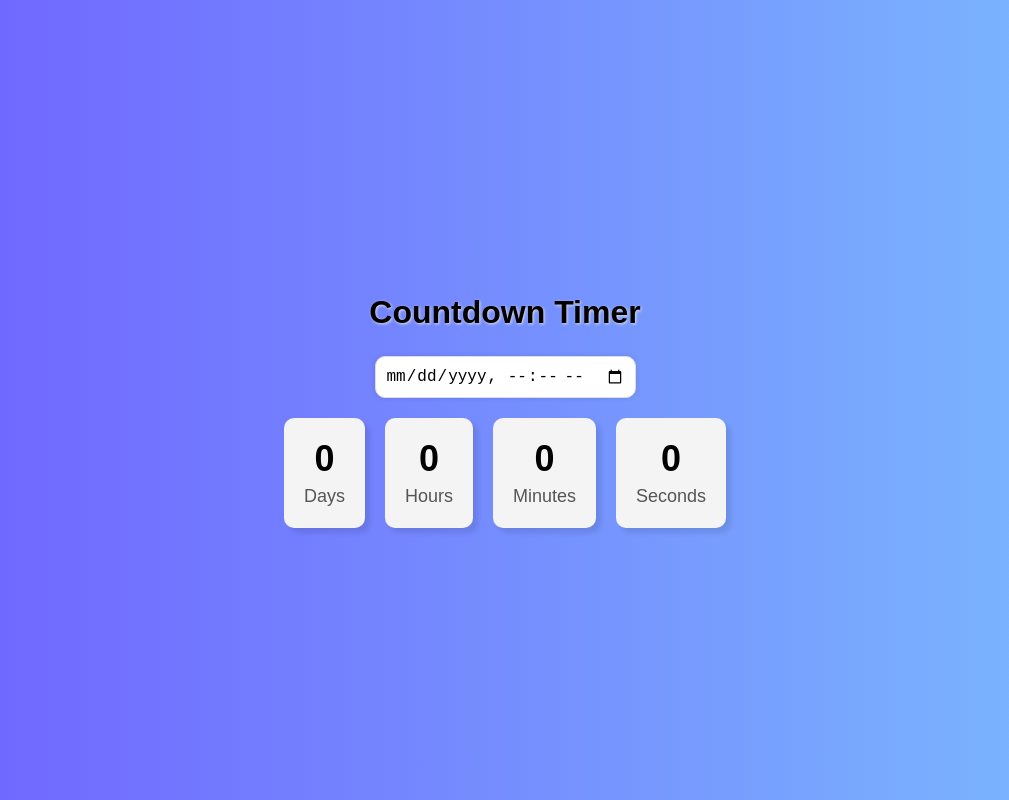
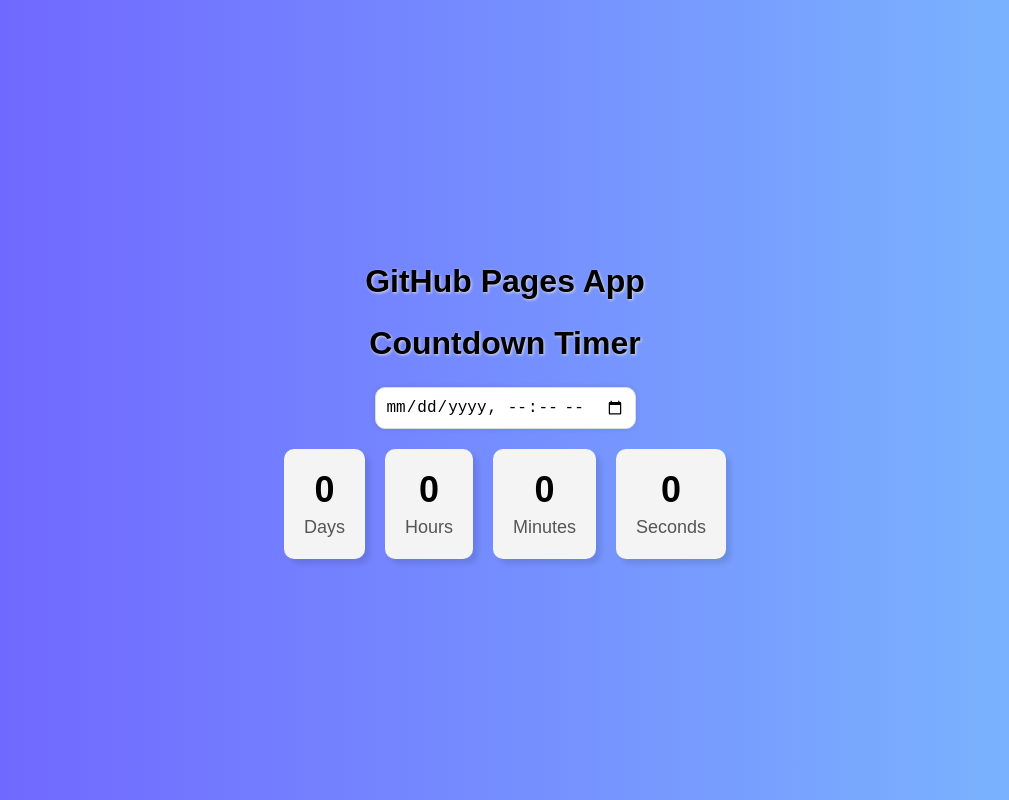
Before and after one commit to fgalv12/my-deploy-app, a React (Create React App) app: page / in a window 1280 px wide. Shown: the whole page, without its empty margins (135-1144 px from the left). Built offline with nearby package versions, Linux system fonts and the light colour scheme.

Commit message:
App Update

```diff
--- a/src/CountdownTimer.js
+++ b/src/CountdownTimer.js
@@ -33,6 +33,7 @@
 
   return (
     <div className="countdown-timer">
+      <h1>GitHub Pages App</h1>
       <h1>Countdown Timer</h1>
       <input
         type="datetime-local"
```
